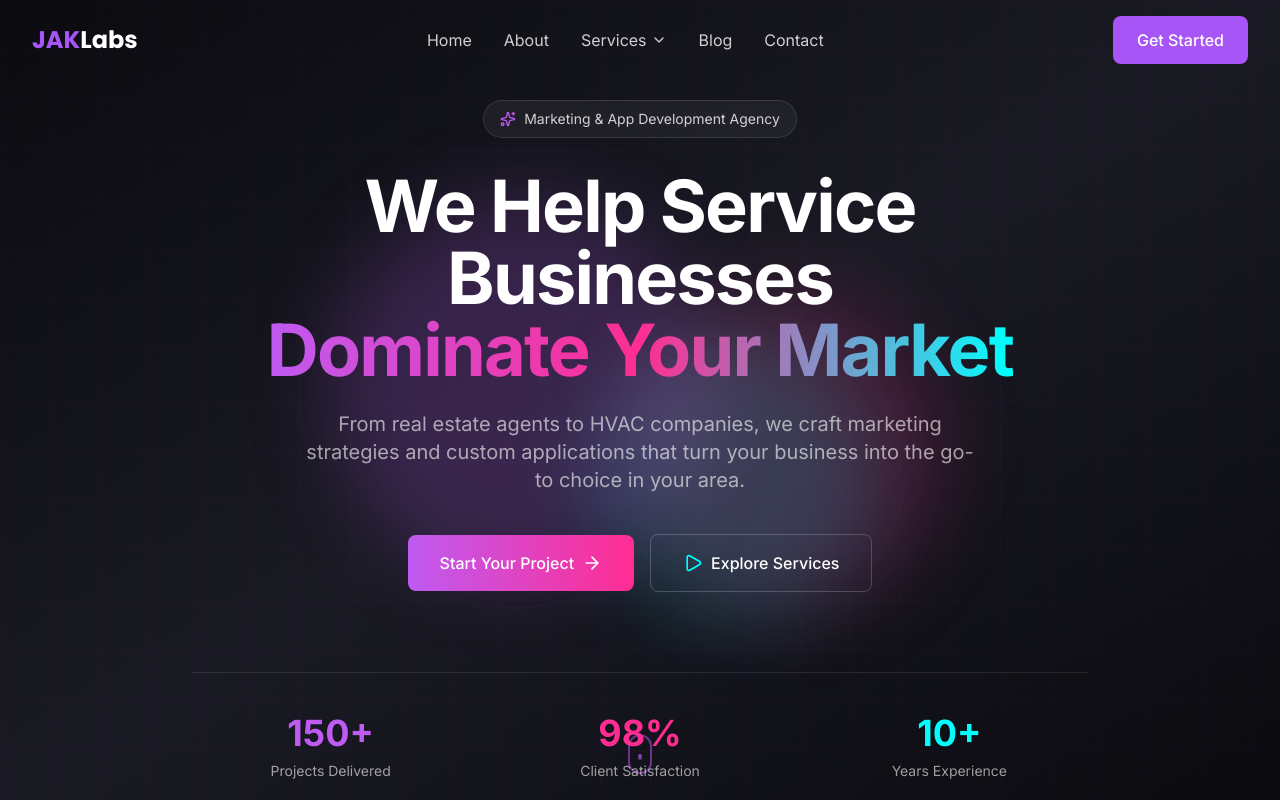
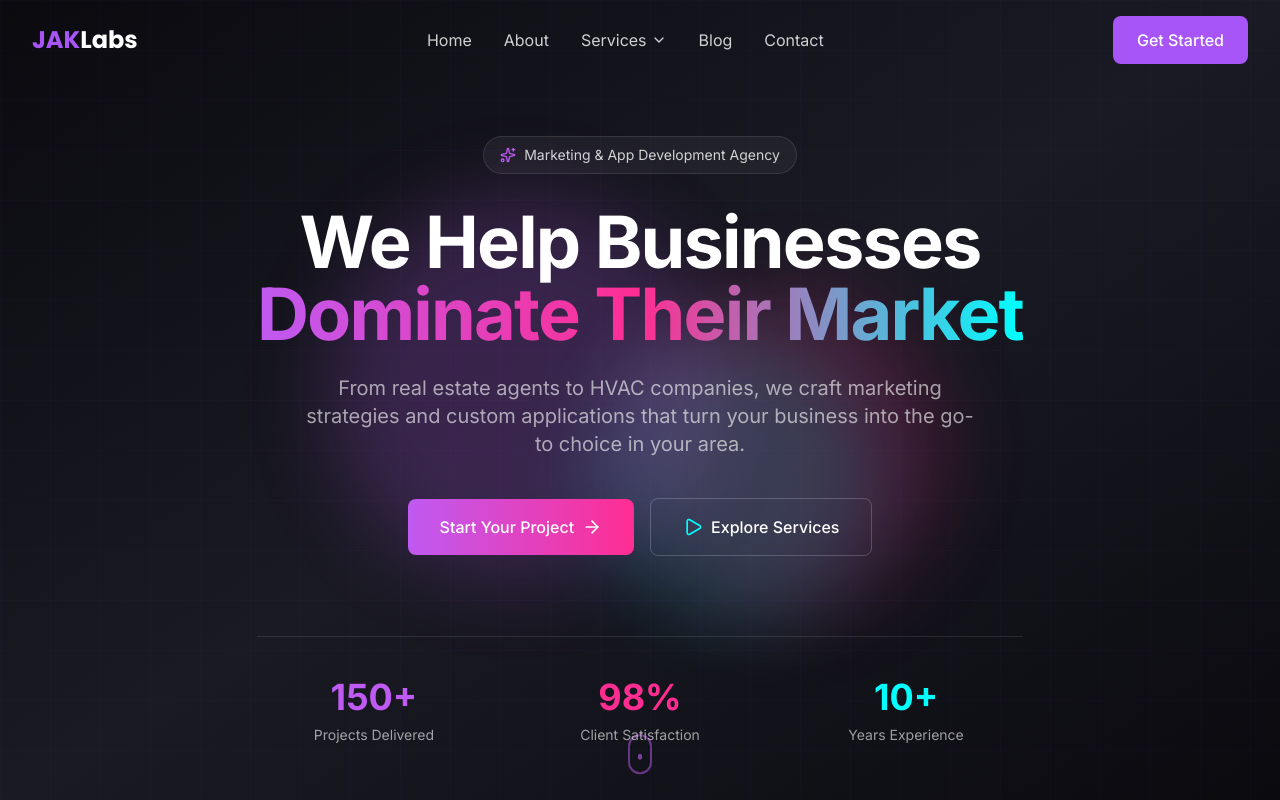
Before and after one commit to jaklabs/jaklabs-website, a Next.js app: page / in a window 1280 px wide. Shown: the top 800 px of the page. Built offline with nearby package versions, Linux system fonts and the light colour scheme.

Commit message:
Update hero text to 'We Help Businesses Dominate Their Market'

```diff
--- a/src/components/sections/Hero.tsx
+++ b/src/components/sections/Hero.tsx
@@ -78,8 +78,8 @@ export function Hero() {
                         transition={{ duration: 0.6, delay: 0.1 }}
                         className="text-5xl md:text-6xl lg:text-7xl font-bold tracking-tight mb-6"
                     >
-                        <span className="block">We Help Service Businesses</span>
-                        <span className="text-gradient-neon">Dominate Your Market</span>
+                        <span className="block">We Help Businesses</span>
+                        <span className="text-gradient-neon">Dominate Their Market</span>
                     </motion.h1>
 
                     {/* Subheading */}
```
